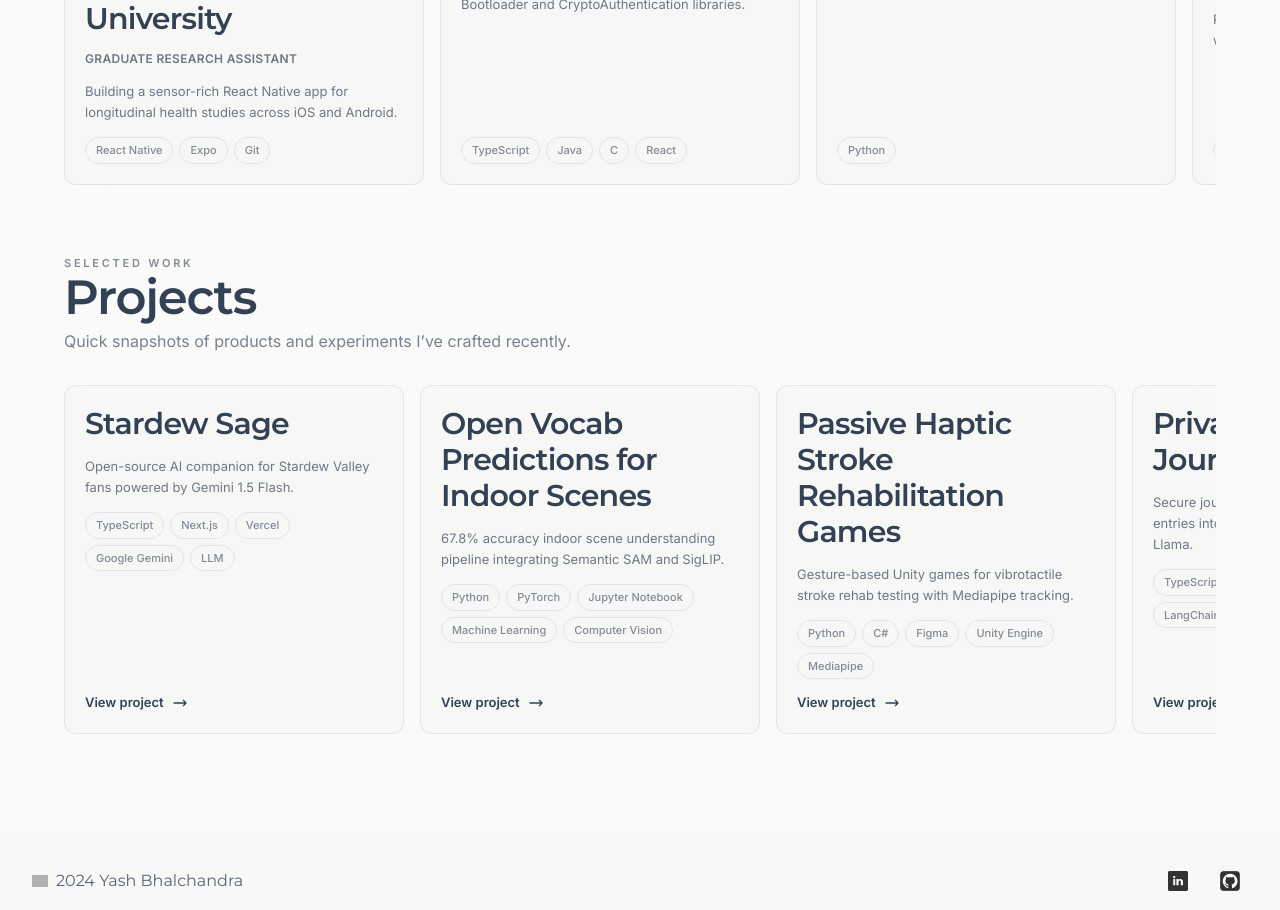
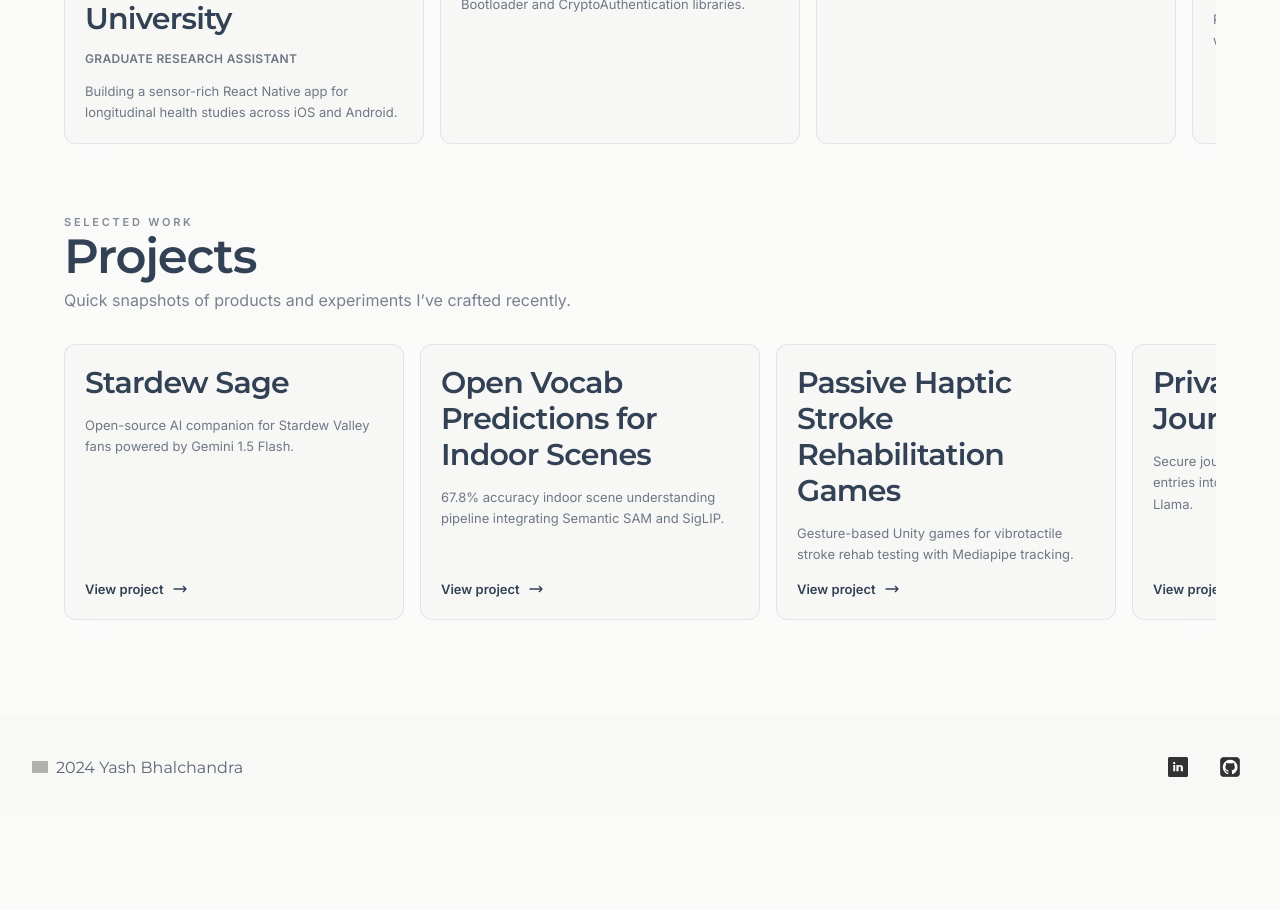
Before and after one commit to yashbhal/portfolio-web, a Next.js app: page /Work in a window 1280 px wide. Shown: the part 460-1370 px from the top of the page. After the commit the page ends 1277 px from the top, so only its background shows below. Built offline with nearby package versions, Linux system fonts and the light colour scheme; grey boxes are pictures that could not be loaded.

Commit message:
removed skill bubbles

```diff
--- a/app/components/CardSection.tsx
+++ b/app/components/CardSection.tsx
@@ -66,16 +66,6 @@
                 <p className="text-[13px] leading-relaxed text-base-content/70">
                   {project.description}
                 </p>
-                <ul className="flex flex-wrap gap-1.5">
-                  {project.technologies.map((tech) => (
-                    <li
-                      key={`${project.id}-${tech}`}
-                      className="rounded-full border border-base-content/10 px-2.5 py-1 text-[11px] font-medium text-base-content/60"
-                    >
-                      {tech}
-                    </li>
-                  ))}
-                </ul>
                 <a
                   href={project.link}
                   target="_blank"
@@ -124,16 +114,6 @@
                 <p className="text-[13px] leading-relaxed text-base-content/70">
                   {experience.description}
                 </p>
-                <ul className="mt-auto flex flex-wrap gap-1.5">
-                  {experience.technologies.map((tech) => (
-                    <li
-                      key={`${experience.id}-${tech}`}
-                      className="rounded-full border border-base-content/10 px-2.5 py-1 text-[11px] font-medium text-base-content/60"
-                    >
-                      {tech}
-                    </li>
-                  ))}
-                </ul>
               </article>
             ))}
           </div>
```
